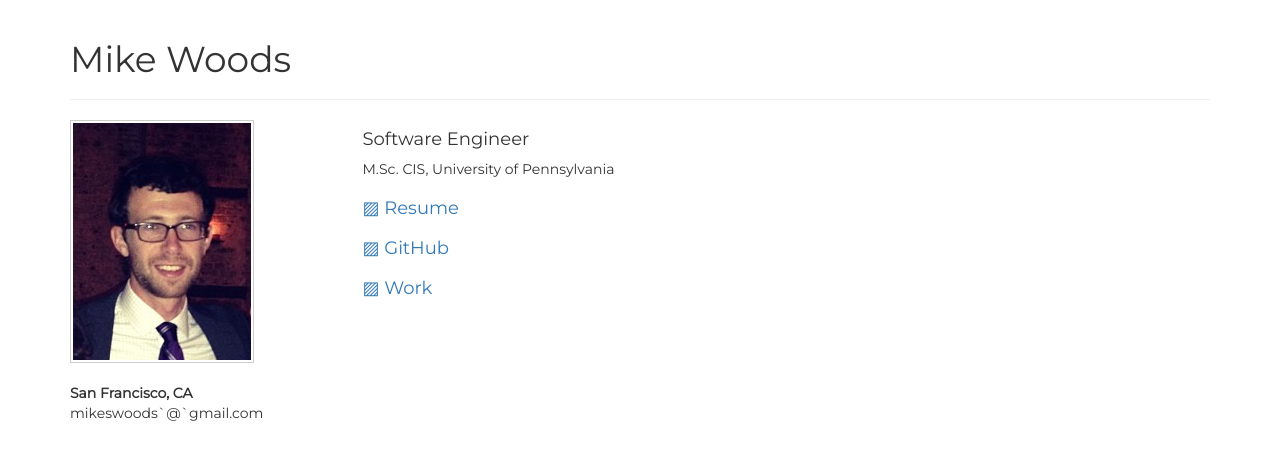
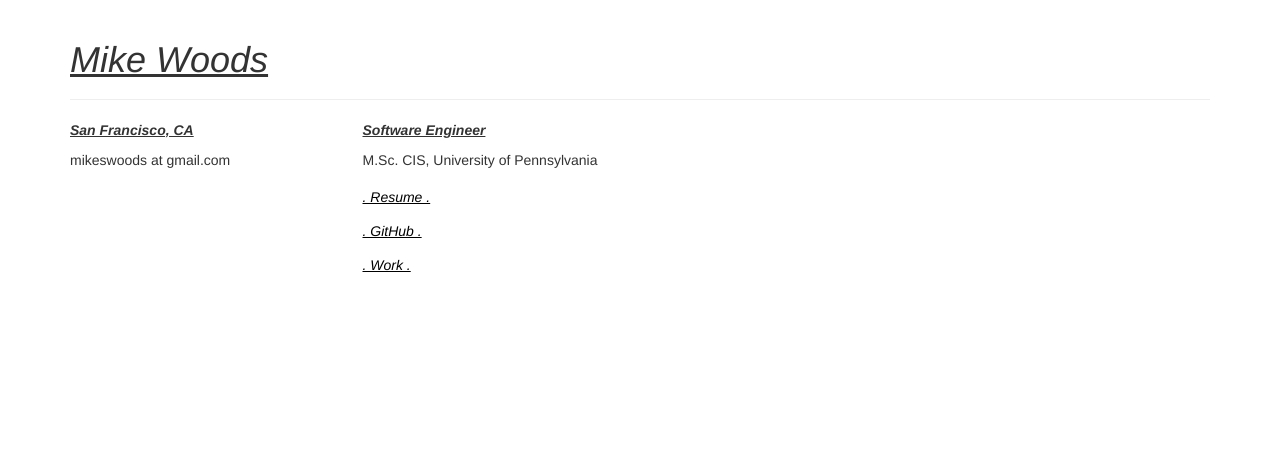
Before and after one commit to mikeswoods/mikeswoods.github.io, a plain HTML site: page index.html in a window 1280 px wide. Drawn offline with nearby package versions, Linux system fonts and the light colour scheme.

Commit message:
Updated style and structure

```diff
--- a/index.html
+++ b/index.html
@@ -5,62 +5,37 @@
 		<title>Mike Woods</title>
 		<meta name="author" content="Mike Woods">
 		<link rel="stylesheet" href="https://maxcdn.bootstrapcdn.com/bootstrap/3.3.2/css/bootstrap.min.css">
-	<link href='https://fonts.googleapis.com/css?family=Montserrat' rel='stylesheet' type='text/css'>
+		<link rel="stylesheet" href="style.css">
 		<!--[if lt IE 9]>
 		<script src="https://html5shiv.googlecode.com/svn/trunk/html5.js"></script>
 		<![endif]-->
 	</head>
-	<style type="text/css">
-		* {
-		    font-family: 'Montserrat', Helvetica, Georgia, Times, serif;
-		}
-		#profile-image img {
-			border: 1px solid #cdcdcd;
-			padding: 2px;
-		}
-	</style>
 	<body>
 		<div class="container">
 			<div class="page-header">
 	    	<h1>Mike Woods</h1>
 	    </div>
 			<div class="row">
-				<div id="profile-image" class="col-md-3">
-					<div class="row">
-						<div class="col-md-12">
-							<img src="profile.jpg"/>
-						</div>
-					</div>
-					<div class="row">
-						<br>
-						<div class="col-md-12">
+				<div class="col-md-3">
 					<address>
-								<strong>San Francisco, CA</strong><br>
-								mikeswoods`@`gmail.com<br>
+						<p class="pop">San Francisco, CA</p>
+						<p>mikeswoods at gmail.com</p>
 					</address>
-						</div>
-					</div>
 				</div>
 				<div class="col-md-9">
 					<div class="row">
 						<div class="col-md-12">
-							<h4>Software Engineer</h4>
+							<p class="pop">Software Engineer</p>
 							<p>M.Sc. CIS,  University of Pennsylvania</p>
 						</div>
 					</div>
 					<div class="row">
 						<div class="col-md-12">
-							<a href="resume.pdf" title="Resume"><h4>&#x25A8; Resume</h4></a>
-						</div>
-					</div>
-					<div class="row">
-						<div class="col-md-12">
-							<a href="https://github.com/mikeswoods" title="GitHub | mikeswoods"><h4>&#x25A8; GitHub</h4></a>
-						</div>
-					</div>
-					<div class="row">
-						<div class="col-md-12">
-							<a href="work.html" title="Work"><h4>&#x25A8; Work</h4></a>
+							<ul id="links">
+								<li><a class="enum" href="resume.pdf" title="Resume">. Resume .</a></li>
+								<li><a class="enum" href="https://github.com/mikeswoods" title="GitHub | mikeswoods">. GitHub .</a></li>
+								<li><a class="enum" href="work.html" title="Work">. Work .</a></li>
+							</ul>
 						</div>
 					</div>
 				</div>
--- /dev/null
+++ b/style.css
@@ -0,0 +1,42 @@
+* {
+  font-family: Helvetica;
+}
+
+h1, h2, h3, h4, h5, h6 {
+  font-style: italic;
+}
+
+h1, h2, h3 {
+  text-decoration: underline;
+}
+
+.pop {
+  font-style: italic;
+  font-weight: bold;
+  text-decoration: underline;
+}
+
+a {
+  color: #000000;
+  font-style: italic;
+  text-decoration: underline;
+}
+
+a:hover {
+  background: #000000;
+  color: #ffffff;
+}
+
+/*a:visited {
+  color: #cccccc;
+}*/
+
+ul#links {
+  list-style: none;
+  margin: 0;
+  padding: 0;
+}
+
+ul#links li {
+  padding: 0.5em 0;
+}
```
Also changed, not shown: work.html (+31 -61 lines), profile.jpg (deleted). Lines whose indentation alone changed are shown as unchanged.
